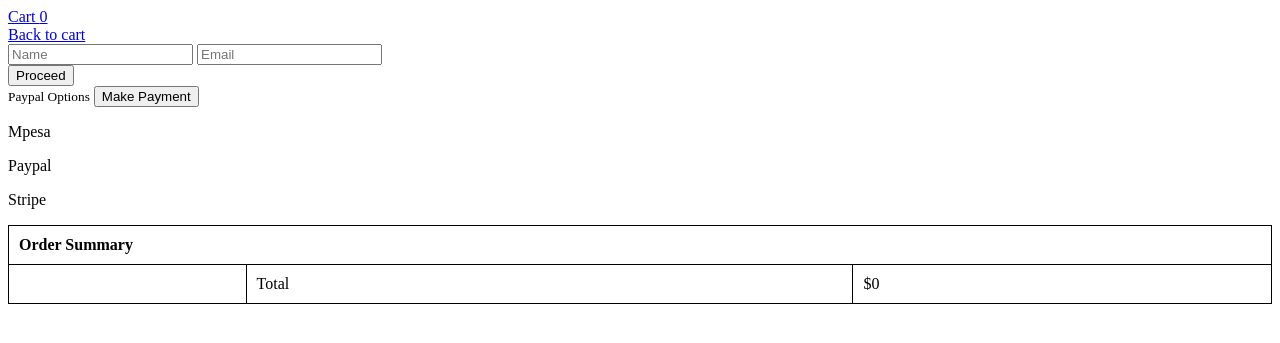
After one commit to erastusnzula/mpesa, a Django app: page /shop/checkout/ in a window 1280 px wide. The commit adds this page. Shown: the top 343 px of the page. Run offline with Django 5.2, Linux system fonts and the light colour scheme; some libraries are stand-ins or nearby versions.

Commit message:
checkout and cart page

```diff
--- a/shop/models.py
+++ b/shop/models.py
@@ -17,7 +17,7 @@ class Product(models.Model):
     price = models.DecimalField(max_digits=10, decimal_places=2)
     description = models.TextField()
     stock = models.IntegerField()
-    image = models.ImageField(upload_to='shop/products/')
+    image = models.ImageField(null=True, blank=True, upload_to='shop/products/')
 
     @property
     def get_image_url(self):
--- a/shop/static/shop/css/styles.css
+++ b/shop/static/shop/css/styles.css
@@ -1,9 +1,16 @@
+.shop-container{
+    display: flex;
+    justify-content: center;
+    align-items: center;
+    gap: 1rem;
+}
+
 .card{
     display: flex;
     flex-direction: column;
-    justify-content: center;
+    justify-content: space-between;
     width: 250px;
-    height: 300px;
+    height: 350px;
     border-radius: .5rem;
     padding: .5rem;
     box-shadow: 0 4px 8px rgba(0, 0, 0, 0.1),
@@ -25,7 +32,11 @@
 }
 
 .card .card-header img{
-    width: 60%;
+    width: 90%;
+    height: 50%;
+    margin: 5px 0 0 0;
+    border-radius: 5px;
+    cursor: pointer;
 }
 
 .card .card-footer{
--- a/shop/static/shop/scripts/cart.js
+++ b/shop/static/shop/scripts/cart.js
@@ -13,6 +13,16 @@ for (let i = 0; i<addToCartBtn.length; i++){
         }else{
 
             updateUserOrder(productID, action)
+        }
+    })
+}
+
+for (let i=0; i < viewProductBtn.length; i++){
+    viewProductBtn[i].addEventListener('click', ()=>{
+        const productID = viewProductBtn[i].dataset.product_id
+        const action = viewProductBtn[i].dataset.action
+        if (action === 'view'){
+            window.location.href='/shop/'+ productID + '/'
         }
     })
 }
--- a/shop/templates/shop/cart.html
+++ b/shop/templates/shop/cart.html
@@ -6,7 +6,9 @@
 
 <div class="table-container">
     <h1>Your Cart</h1>
+    <a href="{% url 'shop:product-list' %}">Shop</a>
     <p class="me-2">Items: {{order.get_cart_items}}</p>
+    <a href="{% url 'shop:checkout' %}">Checkout</a>
     <table>
         <tr>
             <th scope="col">SN</th>
@@ -39,7 +41,4 @@
     </table>
 </div>
 
-
-
-    <a href="#">Checkout with PayPal</a>
 {% endblock content %}
--- /dev/null
+++ b/shop/templates/shop/checkout.html
@@ -0,0 +1,87 @@
+{% extends "base.html" %}
+{% block content %}
+{% load static %}
+
+
+<div class="checkout">
+    <div class="">
+        <form class="checkout-form" id="checkout-form">
+            {% csrf_token%}
+            <div class="checkout-user" id="checkout-user">
+                <a href="{% url  'shop:add-to-cart' %}" class="">Back to cart</a>
+                <div class="input-group">
+                    <input type="text" class="form-control" placeholder="Name" name="user_name" aria-label="checkout-name" required>
+                    <span class="input-group-text"></span>
+                    <input type="email" class="form-control" placeholder="Email" name="user_email" aria-label="checkout-email" required>
+                </div>
+            </div>
+            <div class="checkout-address" id="checkout-shipping">
+                <div class="input-group mb-3">
+                    <input type="text" class="form-control" placeholder="Address" name="user_address" aria-label="user_address" required>
+                    <span class="input-group-text"></span>
+                    <input type="text" class="form-control" placeholder="City" name="user_city" aria-label="user_city" required>
+                </div>
+                <div class="input-group">
+                    <input type="number" class="form-control" placeholder="Zip Code" name="user_zip_code" aria-label="user_zip_code" required>
+                    <span class="input-group-text"></span>
+                    <input type="text" class="form-control" placeholder="Country" name="user_country" aria-label="user_country" required>
+                </div>
+            </div>
+            <button class="checkout-proceed" id="checkout-btn">Proceed</button>
+
+        </form>
+        <div class="checkout-payment form-control" id="checkout-btn-p">
+            <small>Paypal Options</small>
+            <button class="" id="paypal-payment-btn">Make Payment</button>
+            <p>Mpesa</p>
+            <p>Paypal</p>
+            <p>Stripe</p>
+        </div>
+    </div>
+    <div class="checkout-table">
+        <table class="table table-striped table-bordered table-hover">
+            <thead>
+                <tr>
+                <th  colspan="6">Order Summary</th>
+                </tr>
+            </thead>
+            <tbody>
+                {% for item in items%}
+                <tr>
+                <th scope="row">{{forloop.counter}}</th>
+                <td><img src="{{item.product.get_image_url}}" width='30px' class="cart-card-img-top" alt=""></td>
+                <td>{{item.product.name}}</td>
+                <td>${{item.product.price}}</td>
+                <td>{{item.quantity}}</td>
+                <td>${{item.get_total}}</td>
+                </tr>
+                {% endfor %}
+
+                <tr>
+                <th scope="row"></th>
+                <td class="cart-total" colspan="4">Total</td>
+                <td>${{order.get_cart_total}}</td>
+                </tr>
+
+            </tbody>
+        </table>
+    </div>
+</div>
+
+<script>
+    let shipping = '{{order.for_shipping}}'
+    let total = '{{order.get_cart_total}}'
+    if(shipping == 'False'){
+        console.log("shipping")
+        document.getElementById('checkout-shipping').style.display='none';
+    }
+    const checkoutForm = document.getElementById('checkout-form');
+    checkoutForm.addEventListener('submit',(e)=>{
+        e.preventDefault()
+        console.log("Form submission")
+        document.getElementById('checkout-btn').classList.add('hidden')
+        document.getElementById('checkout-btn-p').classList.remove('hidden')
+    });
+</script>
+
+{% endblock content %}
--- a/shop/urls.py
+++ b/shop/urls.py
@@ -1,8 +1,10 @@
 from django.urls import path
-from .views import ProductList, AddToCart
+from .views import ProductList, AddToCart, ProductDetail, Checkout
 
 app_name='shop'
 urlpatterns = [
     path('', ProductList.as_view(), name='product-list'),
     path('add_to_cart/', AddToCart.as_view(), name='add-to-cart'),
+    path('<int:id>/', ProductDetail.as_view(), name='product-details'),
+    path('checkout/', Checkout.as_view(), name='checkout'),
 ]
--- a/shop/views.py
+++ b/shop/views.py
@@ -11,6 +11,14 @@ class ProductList(View):
             'products': products
         }
         return render(self.request, 'shop/product_list.html', context)
+
+class ProductDetail(View):
+    def get(self, request, id):
+        product = Product.objects.get(id=id)
+        context = {
+            'product': product
+        }
+        return render(request, 'shop/product_details.html', context)
 
 class AddToCart(View):
     def get(self,*args, **kwargs):
@@ -55,3 +63,27 @@ class AddToCart(View):
         if orderItem.quantity <= 0:
             orderItem.delete()
         return JsonResponse("item added successfully to cart.", safe=False)
+
+class Checkout(View):
+    def get(self, *args, **kwargs):
+        if self.request.user.is_authenticated:
+            customer = self.request.user.customer
+            order, created = Order.objects.get_or_create(customer=customer, is_complete=False)
+            items = order.orderitem_set.all()
+        else:
+            try:
+                cart = json.loads(self.request.COOKIES['cart'])
+            except:
+                cart = {}
+            print(cart)
+            items = []
+            order = {
+                'get_cart_total': 0,
+                'get_cart_items': 0,
+                'for_shipping': False
+            }
+        context = {
+            'items': items,
+            'order': order
+        }
+        return render(self.request, 'shop/checkout.html', context)
```
Also changed, not shown: shop/templates/shop/product_details.html (added, +7 -0 lines), shop/migrations/0004_alter_product_image.py (added).
